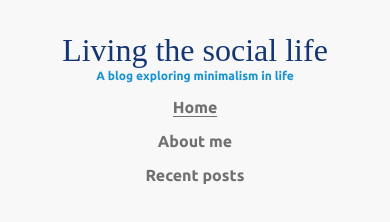
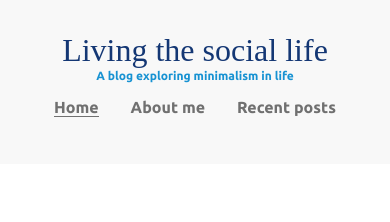
Before and after one commit to jegbune/Responsive-Design, a plain HTML site: page Responsive4/index2.html in a window 390 px wide. Drawn offline with Linux system fonts and the light colour scheme.

Commit message:
update on Responsive

```diff
--- a/Responsive4/style1.css
+++ b/Responsive4/style1.css
@@ -17,18 +17,17 @@ h1{
     margin: 0;
 
 }
-.container{
-    width: 90%;
-    max-width: 900px;
-    margin: 0 auto;
-}
-/* .container-nav{
-    display: flex;
-} */
 header{
     text-align: center;
     background: #f8f8f8;
     padding: 2em 0;
+}
+.container{
+    width: 90%;
+    max-width: 900px;
+    display: flex;
+    justify-content: space-between;
+    margin: 0 auto;
 }
 nav ul{
     list-style:none;
@@ -57,29 +56,20 @@ nav a:focus{
     color: #707070;
 }
 
-@media( min-width: 676px){
-    header{
+@media(max-width: 675px){
+       .container{
         display: flex;
-        justify-content: center;
+        flex-direction: column;
     }
-    .container{
-        display: flex;
-        justify-content: space-between;
+    h1{
+        white-space: pre-wrap;
     }
 }
-@media(max-width:675px){
+@media(max-width: 300px){
     h1{
         white-space: pre-wrap;
     }
     nav ul{
         flex-direction: column;
     }
-    nav li{
-        margin-bottom: 1rem;
-    }
 }
-@media(max-width: 200px){
-    h1{
-        white-space: pre-wrap;
-    }
-}
```
